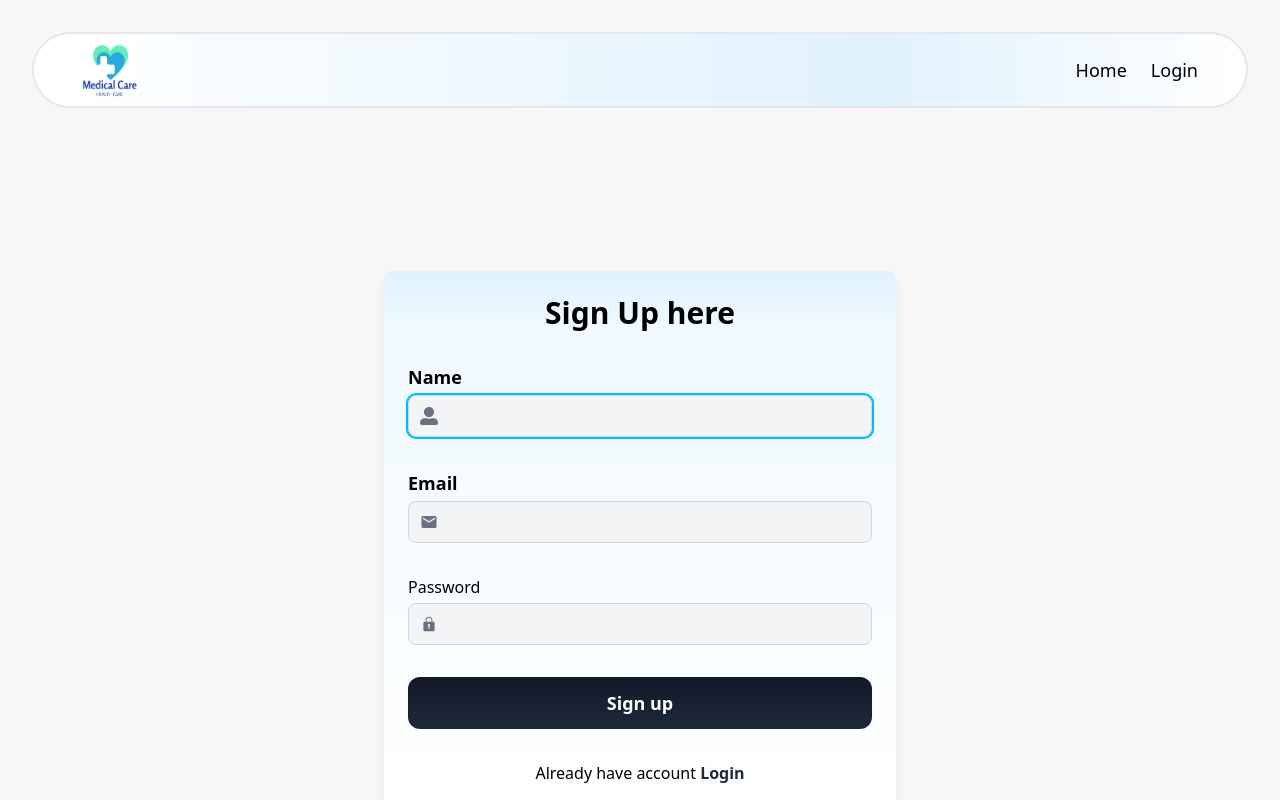
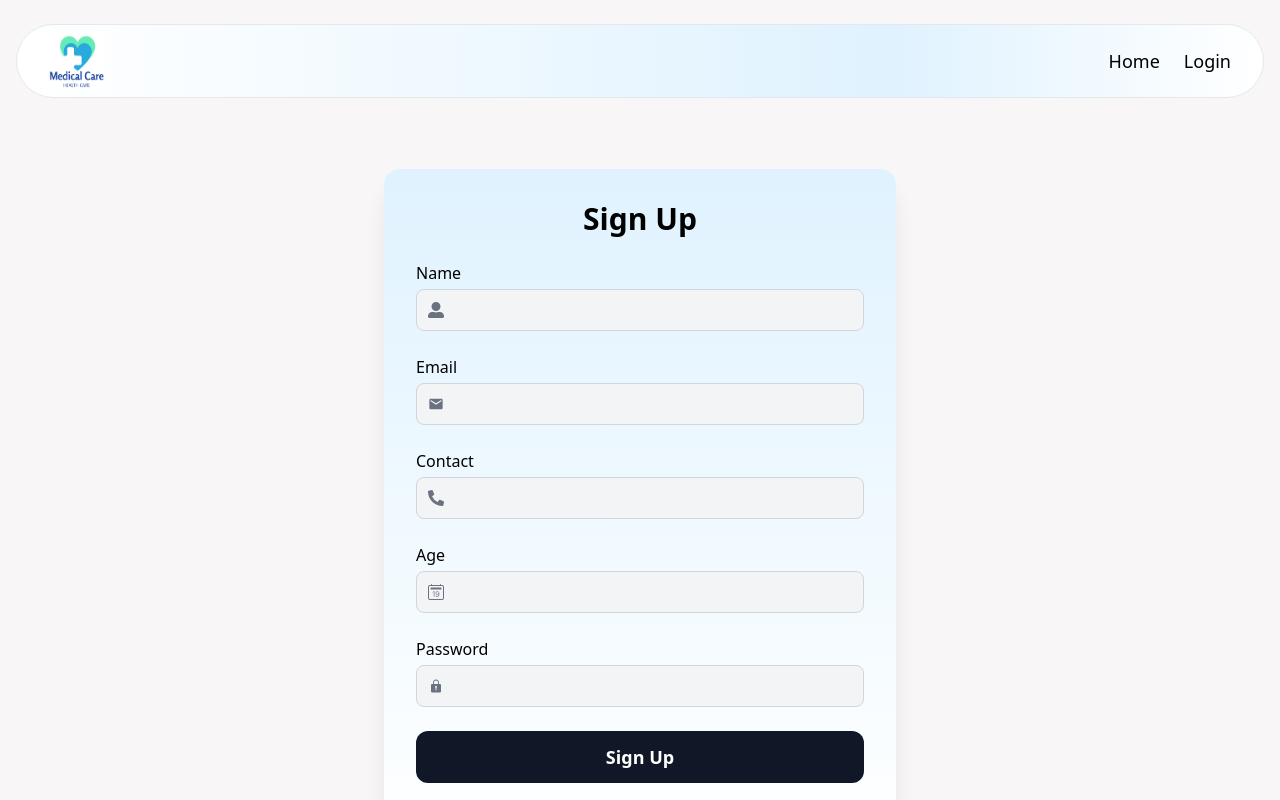
Before and after one commit to Suman9709/AppointmentBooking, a React app in the folder frontend/: page /register in a window 1280 px wide. Shown: the top 800 px of the page. Built offline with nearby package versions, Linux system fonts and the light colour scheme; the HTML template or start-up script is replaced by a standard one.

Commit message:
added some extra pages and make it better for big screen and added some components

```diff
--- a/frontend/src/Components/Navbar.jsx
+++ b/frontend/src/Components/Navbar.jsx
@@ -1,12 +1,12 @@
 import React, { useState } from 'react'
 import { Link } from 'react-router-dom'
+
 const Navbar = () => {
 
   const menu = {
     public: [
       { name: 'Home', link: '/' },
       { name: 'Login', link: '/login' },
-      // { name: 'Register', link: '/register' }
     ],
     admin: [
       { name: 'Dashboard', link: '/admindashboard' },
@@ -23,48 +23,61 @@ const Navbar = () => {
       { name: 'Book Appointment', link: '/bookappointment' },
       { name: 'My Doctors', link: '/mydoctors' },
       { name: 'My Appointments', link: '/myappointments' },
-
     ]
   }
-  const menuToShow = menu['public']; // Change 'public' to 'admin', 'doctor', or 'patient' based on user role
 
-  const [ismobilemenu, setIsmobilemenu] = useState(false);
+  const menuToShow = menu['public']
+
+  const [ismobilemenu, setIsmobilemenu] = useState(false)
+
   return (
-    <div className='flex  justify-between px-3 py-2 md:px-12 md:py-2 items-center m-8 border-2 bg-linear-to-r from-white via-sky-100 via-70% to-white border-gray-200 rounded-full backdrop-blur-xl'>
-      <div>
-        {/* logo  */}
-        <img src="/image/logo.png" alt="" className='w-12 h-12 md:w-14 md:h-14' />
-      </div>
-      {/* Navitem */}
-      <div className=' hidden md:flex space-x-6 text-lg font-medium'>
-        {
-          menuToShow.map((menuItem) => (
-            <Link key={menuItem.name} to={menuItem.link} className='hover:text-gray-600'>{menuItem.name}</Link>
-          ))
-        }
-      </div>
 
-      {/* Mobile Menu */}
-      <div className='md:hidden'>
-        <button onClick={() => setIsmobilemenu(!ismobilemenu)}>
-          {ismobilemenu ? (
-            <img src='/image/cross.png' alt="close menu" className='w-6 h-6' />
-          ) : (
-            <img src="/image/hamburg.png" alt="menu" className='w-6 h-6' />
+    <div className="w-full px-4 mt-6">
 
+      <div className="max-w-7xl mx-auto flex justify-between items-center px-4 py-2 md:px-8 border bg-linear-to-r from-white via-sky-100 via-70% to-white border-gray-200 rounded-full backdrop-blur-xl">
+
+        {/* Logo */}
+        <img src="/image/logo.png" alt="" className="w-12 h-12 md:w-14 md:h-14" />
+
+        {/* Desktop Menu */}
+        <div className="hidden md:flex space-x-6 text-lg font-medium">
+          {menuToShow.map((menuItem) => (
+            <Link
+              key={menuItem.name}
+              to={menuItem.link}
+              className="hover:text-gray-600"
+            >
+              {menuItem.name}
+            </Link>
+          ))}
+        </div>
+
+        {/* Mobile Menu Button */}
+        <div className="md:hidden relative">
+          <button onClick={() => setIsmobilemenu(!ismobilemenu)}>
+            {ismobilemenu ? (
+              <img src="/image/cross.png" alt="close menu" className="w-6 h-6" />
+            ) : (
+              <img src="/image/hamburg.png" alt="menu" className="w-6 h-6" />
+            )}
+          </button>
+
+          {ismobilemenu && (
+            <div className="absolute right-0 top-12 bg-white shadow-lg rounded-lg flex flex-col space-y-4 p-4">
+              {menuToShow.map((menuItem) => (
+                <Link
+                  key={menuItem.name}
+                  to={menuItem.link}
+                  onClick={() => setIsmobilemenu(false)}
+                  className="hover:text-gray-600"
+                >
+                  {menuItem.name}
+                </Link>
+              ))}
+            </div>
           )}
-        </button>
-        {
-          ismobilemenu && (
-            <div className='absolute top-16 right-4 bg-white shadow-lg rounded-lg flex flex-col space-y-4 p-4'>
-              {
-                menuToShow.map((menuItem) => (
-                  <Link key={menuItem.name} to={menuItem.link} onClick={() => setIsmobilemenu(false)} className='hover:text-gray-600'>{menuItem.name}</Link>
-                ))
-              }
-            </div>
-          )
-        }
+        </div>
+
       </div>
     </div>
   )
--- /dev/null
+++ b/frontend/src/Components/ProfileCard.jsx
@@ -0,0 +1,65 @@
+import React from 'react'
+import { FaUserCircle } from "react-icons/fa"
+import { FiEdit } from "react-icons/fi"
+
+const ProfileCard = ({ name, age, gender, contact, GuardianName, address, onEdit }) => {
+  return (
+    <div className="w-full bg-white shadow-lg rounded-2xl p-6 border border-gray-100">
+
+      {/* Header */}
+      <div className="flex items-center justify-between border-b pb-4">
+
+        <div className="flex items-center gap-4">
+          <FaUserCircle className="text-5xl text-blue-700" />
+          <div>
+            <h2 className="text-2xl font-semibold text-gray-800">{name}</h2>
+            <p className="text-sm text-gray-500">Patient Profile</p>
+          </div>
+        </div>
+
+        {/* Edit Button */}
+        <button
+          onClick={onEdit}
+          className="flex items-center gap-2 px-4 py-2 text-sm font-medium bg-blue-600 text-white rounded-lg hover:bg-blue-700 transition"
+        >
+          <FiEdit />
+          Edit
+        </button>
+
+      </div>
+
+      {/* Details */}
+      <div className="grid grid-cols-1 sm:grid-cols-2 lg:grid-cols-3 gap-6 mt-6 text-gray-700">
+
+        <div>
+          <p className="text-sm text-gray-500">Age</p>
+          <p className="font-semibold text-lg">{age}</p>
+        </div>
+
+        <div>
+          <p className="text-sm text-gray-500">Gender</p>
+          <p className="font-semibold text-lg">{gender}</p>
+        </div>
+
+        <div>
+          <p className="text-sm text-gray-500">Contact</p>
+          <p className="font-semibold text-lg">{contact}</p>
+        </div>
+
+        <div>
+          <p className="text-sm text-gray-500">Guardian Name</p>
+          <p className="font-semibold text-lg">{GuardianName}</p>
+        </div>
+
+        <div className="sm:col-span-2 lg:col-span-3">
+          <p className="text-sm text-gray-500">Address</p>
+          <p className="font-semibold text-lg">{address}</p>
+        </div>
+
+      </div>
+
+    </div>
+  )
+}
+
+export default ProfileCard
--- a/frontend/src/Components/SignupPage.jsx
+++ b/frontend/src/Components/SignupPage.jsx
@@ -1,96 +1,125 @@
-import React from 'react'
+import React, { useState } from 'react'
 import { MdEmail } from "react-icons/md";
 import { IoIosLock } from "react-icons/io";
-import { FaUserAlt } from "react-icons/fa";
-import { useState } from 'react';
+import { FaUserAlt, FaPhoneAlt } from "react-icons/fa";
+import { BsCalendar2Date } from "react-icons/bs";
 import Button from './Button';
 import { Link } from 'react-router-dom';
+
 const SignupPage = () => {
-    const [name, setName] = useState("");
-    const [email, setEmail] = useState("");
-    const [password, setPassword] = useState("");
 
-
+  const [name, setName] = useState("")
+  const [email, setEmail] = useState("")
+  const [password, setPassword] = useState("")
+  const [patientContact, setPatientContact] = useState("")
+  const [patientAge, setPatientAge] = useState("")
 
   const handleSubmit = (e) => {
-        e.preventDefault();
+    e.preventDefault()
+  }
 
-    }
   return (
-        <div className='w-full min-h-screen flex flex-col justify-center items-center px-4 font-sans'>
-            <form onSubmit={handleSubmit}
-                className='w-full max-w-sm sm:max-w-md md:max-w-lg p-4 sm:p-6 ms:p-8 rounded-lg flex flex-col gap-6 md:gap-8 items-center shadow-lg backdrop-blur-xl bg-linear-to-b from-sky-100 via-sky-50 via-10% to-white'
+    <div className="w-full min-h-screen flex items-center justify-center px-4 bg-[#f8f6f7] mt-4">
+
+      <form
+        onSubmit={handleSubmit}
+        className="w-full max-w-md md:max-w-lg p-6 md:p-8 rounded-2xl flex flex-col gap-6 shadow-xl backdrop-blur-xl bg-linear-to-b from-sky-100 via-sky-50 to-white"
       >
-                <h1 className='text-xl sm:text-2xl md:text-3xl font-semibold text-shadow-xl text-shadow-gray-600'>Sign Up here</h1>
-                <div className='flex flex-col w-full gap-1 '>
-                    <label htmlFor="name" className='text-sm sm:text-base md:text-lg font-semibold'>Name</label>
-                    <div className='relative w-full'>
-                        <FaUserAlt className='absolute top-1/2 left-3 -translate-y-1/2 text-gray-500 text-lg' />
+
+        <h1 className="text-2xl md:text-3xl font-semibold text-center">
+          Sign Up
+        </h1>
+
+        {/* Name */}
+        <div className="flex flex-col gap-1">
+          <label className="font-medium">Name</label>
+          <div className="relative">
+            <FaUserAlt className="absolute top-1/2 left-3 -translate-y-1/2 text-gray-500" />
             <input
               type="text"
-                            name='name'
-                            id='name'
               value={name}
               onChange={(e) => setName(e.target.value)}
-                            autoFocus
-                            className='w-full rounded-lg pl-10 pr-3 py-2 bg-gray-100 border border-gray-300 focus:outline-none focus:ring-2 focus:ring-sky-400'
-                        />
-
-                    </div>
-                </div>
-                <div className='flex flex-col w-full gap-1'>
-                    <label htmlFor="email" className='text-sm sm:text-base md:text-lg font-semibold'>Email</label>
-                    <div className='relative w-full'>
-                        <MdEmail className='absolute top-1/2 left-3 -translate-y-1/2 text-gray-500 text-lg' />
-                        <input
-                            type="email"
-                            id='email'
-                            name='email'
-                            value={email}
-                            onChange={(e) => setEmail(e.target.value)}
-                            className='w-full rounded-lg px-3 py-2 focus:outline-none border border-gray-300 pl-10 focus:ring-2 focus:ring-sky-400 bg-gray-100'
+              className="w-full pl-10 pr-3 py-2 rounded-lg bg-gray-100 border border-gray-300 focus:ring-2 focus:ring-sky-400 outline-none"
             />
           </div>
         </div>
 
-                <div className='w-full flex flex-col gap-1'>
-                    <label htmlFor="password">Password</label>
-                    <div className='relative w-full'>
-                        <IoIosLock className='absolute top-1/2 left-3 -translate-y-1/2 text-gray-500 text-lg' />
+        {/* Email */}
+        <div className="flex flex-col gap-1">
+          <label className="font-medium">Email</label>
+          <div className="relative">
+            <MdEmail className="absolute top-1/2 left-3 -translate-y-1/2 text-gray-500" />
             <input
-                            type="password"
-                            id='password'
-                            name='password'
-                            value={password}
-                            onChange={(e) => setPassword(e.target.value)}
-                            className='w-full rounded-lg px-3 py-2 focus:outline-none border border-gray-300 pl-10 focus:ring-2 focus:ring-sky-400 bg-gray-100'
+              type="email"
+              value={email}
+              onChange={(e) => setEmail(e.target.value)}
+              className="w-full pl-10 pr-3 py-2 rounded-lg bg-gray-100 border border-gray-300 focus:ring-2 focus:ring-sky-400 outline-none"
             />
           </div>
         </div>
-                <div className='w-full'>
-                    <Button
-                        name='Sign up'
-                        type='submit'
-                        bgColor='bg-gradient-to-b from-gray-900 to-gray-800'
-                        textColor='text-white'
-                        className='w-full  rounded-xl'
+
+        {/* Contact */}
+        <div className="flex flex-col gap-1">
+          <label className="font-medium">Contact</label>
+          <div className="relative">
+            <FaPhoneAlt className="absolute top-1/2 left-3 -translate-y-1/2 text-gray-500" />
+            <input
+              type="text"
+              value={patientContact}
+              onChange={(e) => setPatientContact(e.target.value)}
+              className="w-full pl-10 pr-3 py-2 rounded-lg bg-gray-100 border border-gray-300 focus:ring-2 focus:ring-sky-400 outline-none"
             />
           </div>
+        </div>
 
-                <p className='text-sm sm:text-base text-center'>Already have account <Link to={'/login'} className="
-      relative
-      font-semibold
-      text-gray-800
-      after:absolute
-      after:left-0
-      after:-bottom-0.5
-      after:h-0.5
-      after:w-0
-      after:bg-gray-800
-      after:transition-all
-      after:duration-300
-      hover:after:w-full
-    ">Login</Link></p>
+        {/* Age */}
+        <div className="flex flex-col gap-1">
+          <label className="font-medium">Age</label>
+          <div className="relative">
+            <BsCalendar2Date className="absolute top-1/2 left-3 -translate-y-1/2 text-gray-500" />
+            <input
+              type="number"
+              value={patientAge}
+              onChange={(e) => setPatientAge(e.target.value)}
+              className="w-full pl-10 pr-3 py-2 rounded-lg bg-gray-100 border border-gray-300 focus:ring-2 focus:ring-sky-400 outline-none"
+            />
+          </div>
+        </div>
+
+        {/* Password */}
+        <div className="flex flex-col gap-1">
+          <label className="font-medium">Password</label>
+          <div className="relative">
+            <IoIosLock className="absolute top-1/2 left-3 -translate-y-1/2 text-gray-500" />
+            <input
+              type="password"
+              value={password}
+              onChange={(e) => setPassword(e.target.value)}
+              className="w-full pl-10 pr-3 py-2 rounded-lg bg-gray-100 border border-gray-300 focus:ring-2 focus:ring-sky-400 outline-none"
+            />
+          </div>
+        </div>
+
+        {/* Button */}
+        <Button
+          name="Sign Up"
+          type="submit"
+          bgColor="bg-gray-900"
+          textColor="text-white"
+          className="w-full rounded-xl"
+        />
+
+        {/* Login */}
+        <p className="text-center text-sm">
+          Already have an account?{" "}
+          <Link
+            to="/login"
+            className="font-semibold relative after:absolute after:left-0 after:-bottom-0.5 after:h-0.5 after:w-0 after:bg-black after:transition-all hover:after:w-full"
+          >
+            Login
+          </Link>
+        </p>
+
       </form>
     </div>
   )
--- a/frontend/src/Pages/AppointmentPage.jsx
+++ b/frontend/src/Pages/AppointmentPage.jsx
@@ -3,7 +3,7 @@ import Button from '../Components/Button'
 
 const AppointmentPage = () => {
     return (
-        <div className="w-full px-4 sm:px-6 md:px-10 py-10 bg-gray-50">
+        <div className=" w-full px-4 sm:px-6 md:px-10 py-10 bg-gray-50">
 
             {/* Heading */}
             <div className="text-center mb-8">
--- a/frontend/src/layout/MainLayout.jsx
+++ b/frontend/src/layout/MainLayout.jsx
@@ -7,8 +7,10 @@ const MainLayout = () => {
   return (
     <div className="flex flex-col min-h-screen bg-[#f8f6f7]">
       <Navbar />
-      <main style={{ minHeight: "80vh", }}>
-        <Outlet />
+      <main style={{ minHeight: "80vh" }} className='grow' >
+       <div className='max-w-7xl mx-auto  '>
+         <Outlet />
+       </div>
       </main>
       <Footer />
     </div>
```
Also changed, not shown: frontend/src/Components/AppointmentCard.jsx (added, +40 -0 lines), frontend/src/Pages/Home.jsx (+5 -7 lines), frontend/src/Pages/Patient/PatientDashboard.jsx (+62 -5 lines). Lines whose indentation alone changed are shown as unchanged.
